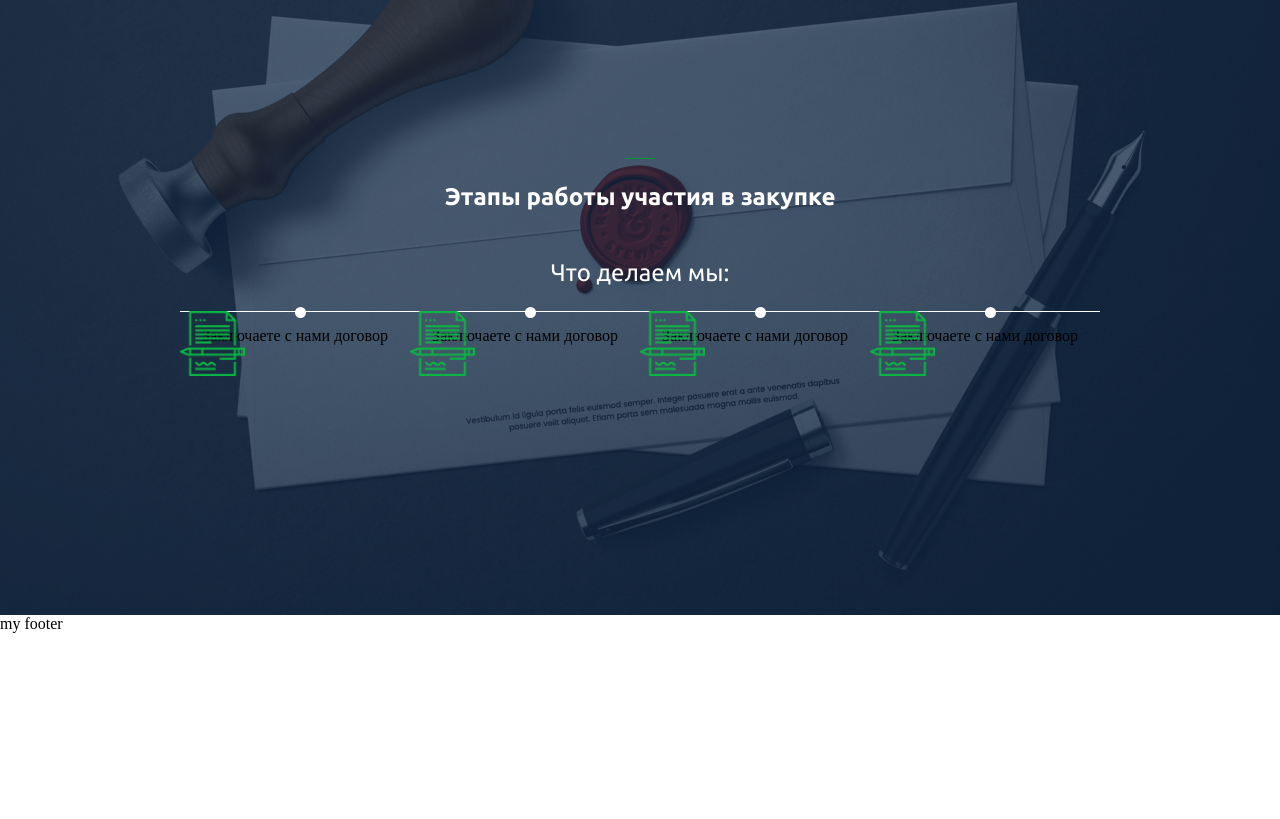
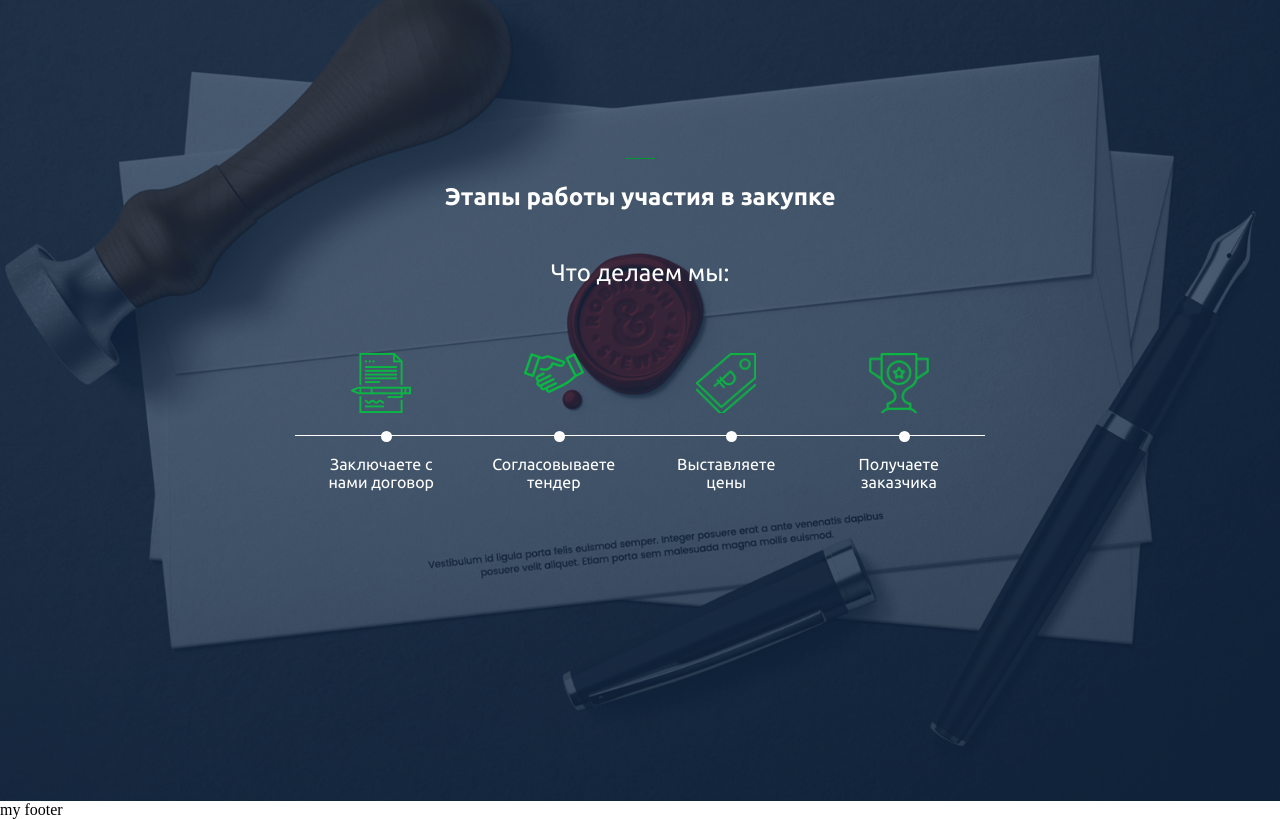
Before and after one commit to apuc/tender, a website: page index.html in a window 1280 px wide. Shown: the part 5491-6310 px from the top of the page. Before the commit the page ends 6124 px from the top, so only its background shows below. Drawn offline with nearby package versions, Linux system fonts and the light colour scheme.

Commit message:
add-stage-full

```diff
--- a/app/sass/content/_index.scss
+++ b/app/sass/content/_index.scss
@@ -416,24 +416,36 @@
   padding: 250px 0;
   box-sizing: border-box;
   &__wawd{
-    width: 80%;
+    width: 60%;
     float: none;
     margin: 0 auto;
     display: inline-block;
+    padding: 20px 0;
+    box-sizing: border-box;
     &_items{
       width: 25%;
       float: left;
       text-align: center;
       &_icon{
-        height: 65px;
-        width: 65px;
-        position: absolute;
+        height: 60px;
+        width: 60px;
+        position: relative;
         background-repeat: no-repeat;
         background-size: cover;
+        margin: 22px auto;
       }
       .icon-note{
         background-image: url("../img/icon-note.png");
-
+      }
+      .icon-hands{
+        background-image: url("../img/icon-hands.png");
+        background-size: contain;
+      }
+      .icon-price{
+        background-image: url("../img/icon-price.png");
+      }
+      .icon-trophy{
+        background-image: url("../img/icon-trophy.png");
       }
       &_line{
         width: 100%;
@@ -451,6 +463,15 @@
           margin-top: -4px;
         }
       }
+      &_text{
+        color: #fff;
+        font-size: 16px;
+        font-family: $ub;
+        font-weight: 400;
+        padding: 20px 16px;
+        box-sizing: border-box;
+
+      }
     }
   }
   .title-text-white{
--- a/index.html
+++ b/index.html
@@ -202,19 +202,19 @@
         <p class="stage__wawd_items_text">Заключаете с нами договор</p>
       </div>
       <div class="stage__wawd_items">
-        <span class="stage__wawd_items_icon icon-note"></span>
+        <span class="stage__wawd_items_icon icon-hands"></span>
         <span class="stage__wawd_items_line"></span>
-        <p class="stage__wawd_items_text">Заключаете с нами договор</p>
+        <p class="stage__wawd_items_text">Согласовываете  тендер</p>
       </div>
       <div class="stage__wawd_items">
-        <span class="stage__wawd_items_icon icon-note"></span>
+        <span class="stage__wawd_items_icon icon-price"></span>
         <span class="stage__wawd_items_line"></span>
-        <p class="stage__wawd_items_text">Заключаете с нами договор</p>
+        <p class="stage__wawd_items_text">Выставляете  цены</p>
       </div>
       <div class="stage__wawd_items">
-        <span class="stage__wawd_items_icon icon-note"></span>
+        <span class="stage__wawd_items_icon icon-trophy"></span>
         <span class="stage__wawd_items_line"></span>
-        <p class="stage__wawd_items_text">Заключаете с нами договор</p>
+        <p class="stage__wawd_items_text">Получаете  заказчика</p>
       </div>
     </div>
   </div>
```
Also changed, not shown: app/html/content.html (+6 -6 lines), content.html (+6 -6 lines), css/style.min.css, img/icon-hands.png (added), img/icon-price.png (added), img/icon-trophy.png (added), 1 other file.
